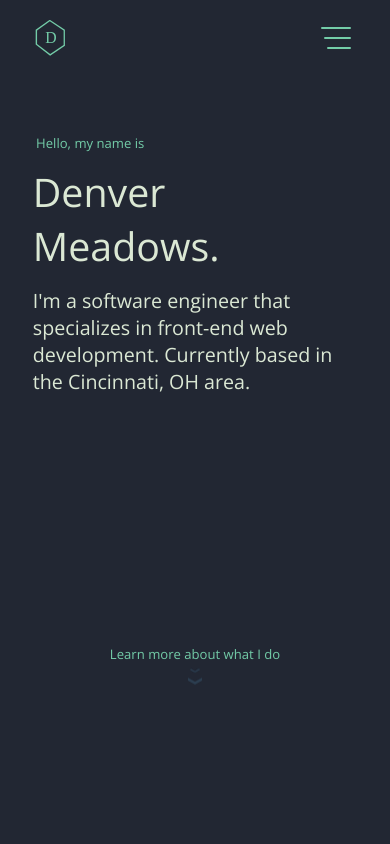
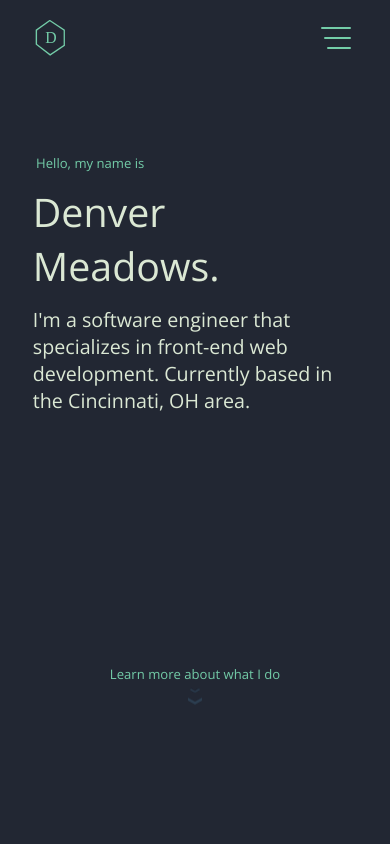
Before and after one commit to Denver-Meadows/Portfolio, a React (Create React App) app: page / in a window 390 px wide. Shown: the top 844 px of the page. Built offline with nearby package versions, Linux system fonts and the light colour scheme; a web font is replaced by a local one.

Commit message:
deployment issues

```diff
--- a/src/styles/intro.scss
+++ b/src/styles/intro.scss
@@ -154,6 +154,6 @@
 
 @media (max-width: 400px) {
   .page-introduction-intro {
-    margin: 5% 0;
+    margin: 10% 0;
   }
 }
```
